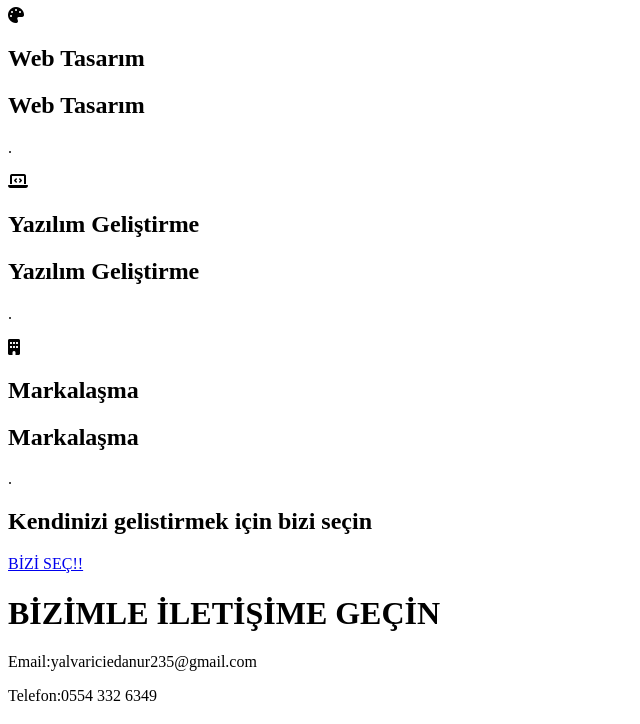
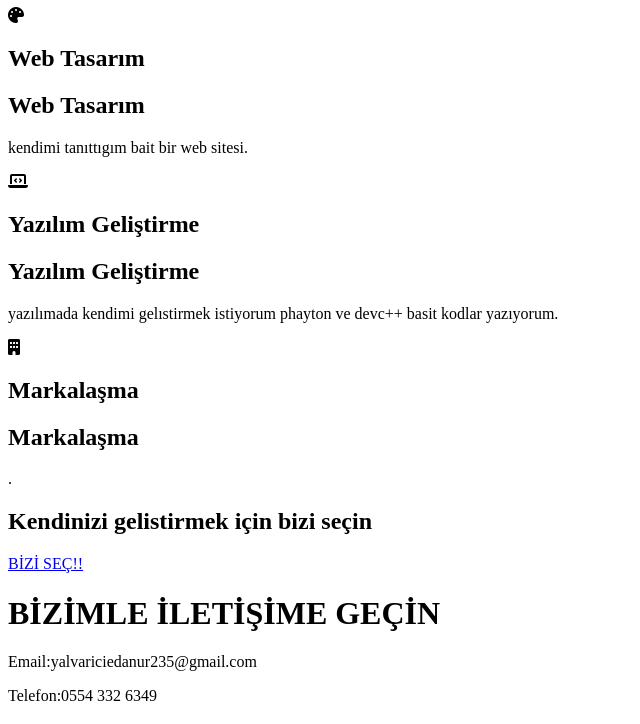
Before and after one commit to Edanur120/webedanur.github.com, a plain HTML site: page index.html in a window 1280 px wide. Shown: the part 2820-3544 px from the top of the page, without its empty margins (0-640 px from the left). Drawn offline with Linux system fonts and the light colour scheme.

Commit message:
Update index.html

```diff
--- a/index.html
+++ b/index.html
@@ -70,7 +70,7 @@
                 </div>
                 <div class="hizmet-back">
                     <h1 class="hizmet-back-heading">Web Tasarım</h1>
-                    <p class="hizmet-back-desc">.</p>
+                    <p class="hizmet-back-desc"> kendimi tanıttıgım bait bir web sitesi.</p>
 
 
                 </div>
@@ -85,7 +85,7 @@
                 </div>
                 <div class="hizmet-back">
                     <h1 class="hizmet-back-heading">Yazılım Geliştirme</h1>
-                    <p class="hizmet-back-desc">.</p>
+                    <p class="hizmet-back-desc">yazılımada kendimi gelıstirmek istiyorum phayton ve devc++ basit kodlar yazıyorum.</p>
 
 
                 </div>
```
